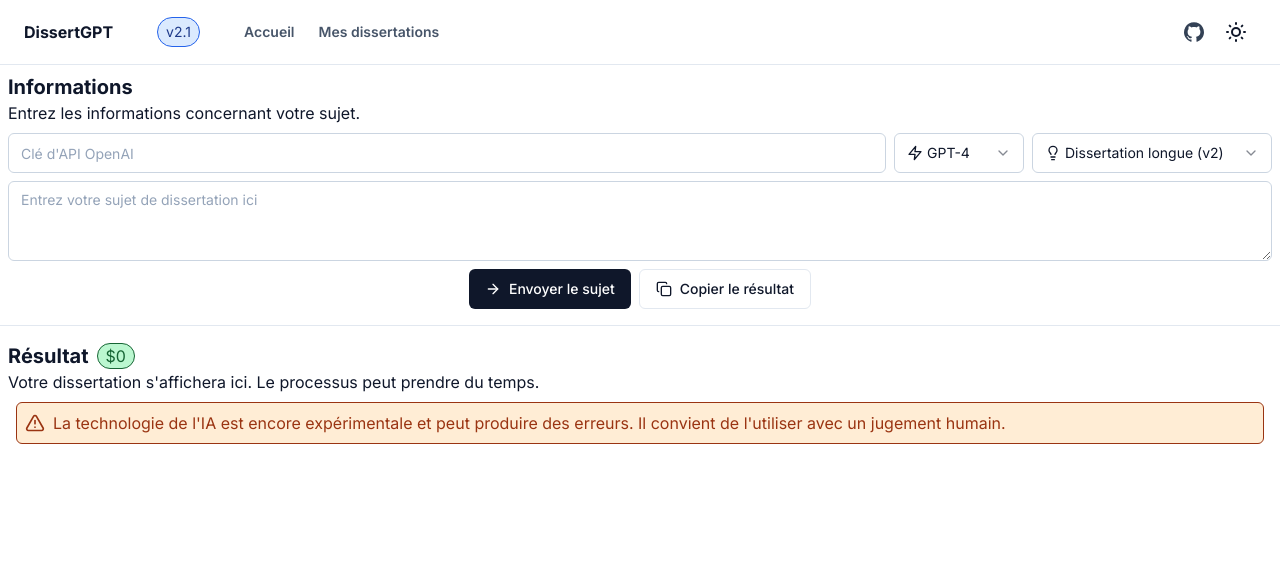
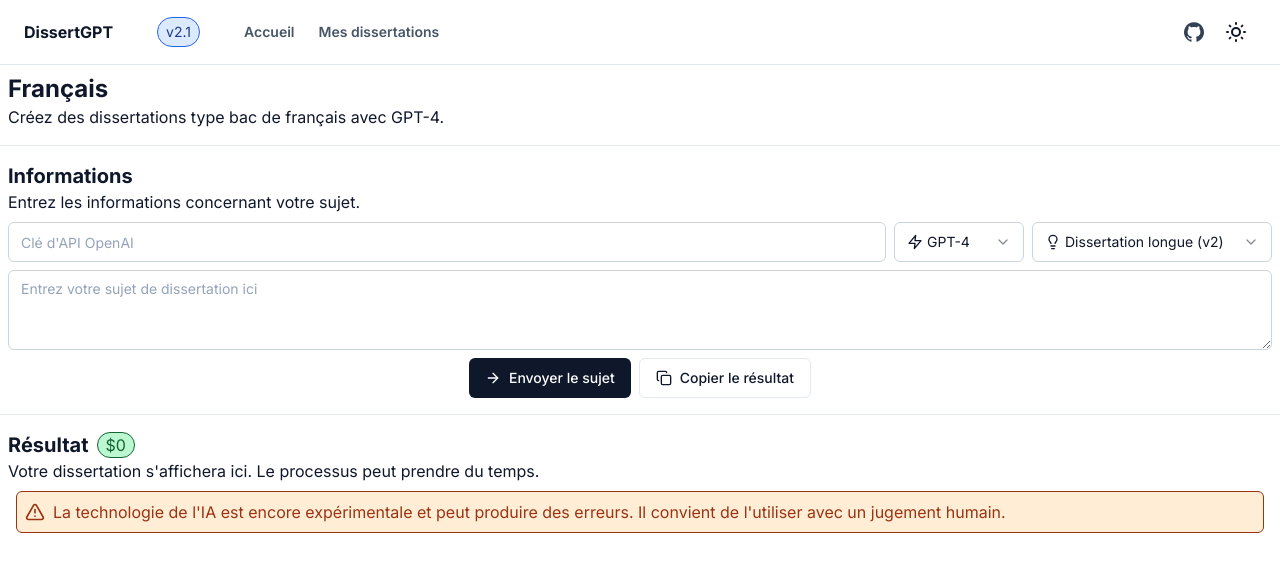
Before and after one commit to lpeyr/DissertGPT, a Next.js app: page /fr in a window 1280 px wide. Shown: the top 572 px of the page. Built offline with nearby package versions, Linux system fonts and the light colour scheme.

Commit message:
Added header

```diff
--- a/pages/fr.tsx
+++ b/pages/fr.tsx
@@ -301,6 +301,11 @@
         <link rel="icon" href="/favicon.ico" />
       </Head>
       <section className="m-2">
+        <h1>Français</h1>
+        <p>Créez des dissertations type bac de français avec GPT-4.</p>
+      </section>
+      <Separator className="my-4" />
+      <section className="m-2">
         <h2 className="font-bold">Informations</h2>
         <p>Entrez les informations concernant votre sujet.</p>
       </section>
--- a/pages/ph.tsx
+++ b/pages/ph.tsx
@@ -140,6 +140,11 @@
         <link rel="icon" href="/favicon.ico" />
       </Head>
       <section className="m-2">
+        <h1>Philosophie</h1>
+        <p>Créez des dissertations type bac de philo avec GPT-4.</p>
+      </section>
+      <Separator className="my-4" />
+      <section className="m-2">
         <h2 className="font-bold">Informations</h2>
         <p>Entrez les informations concernant votre sujet.</p>
       </section>
```
